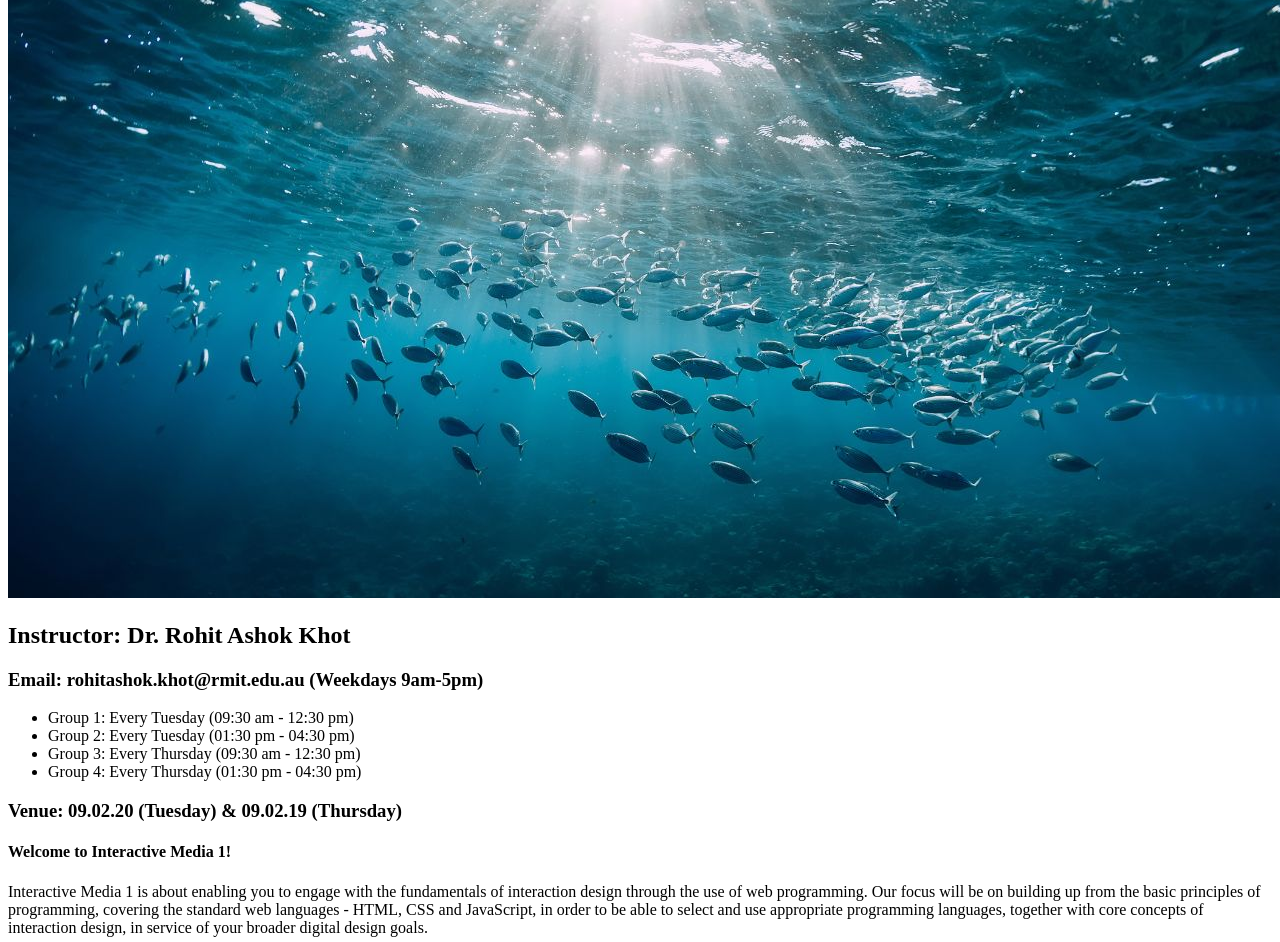
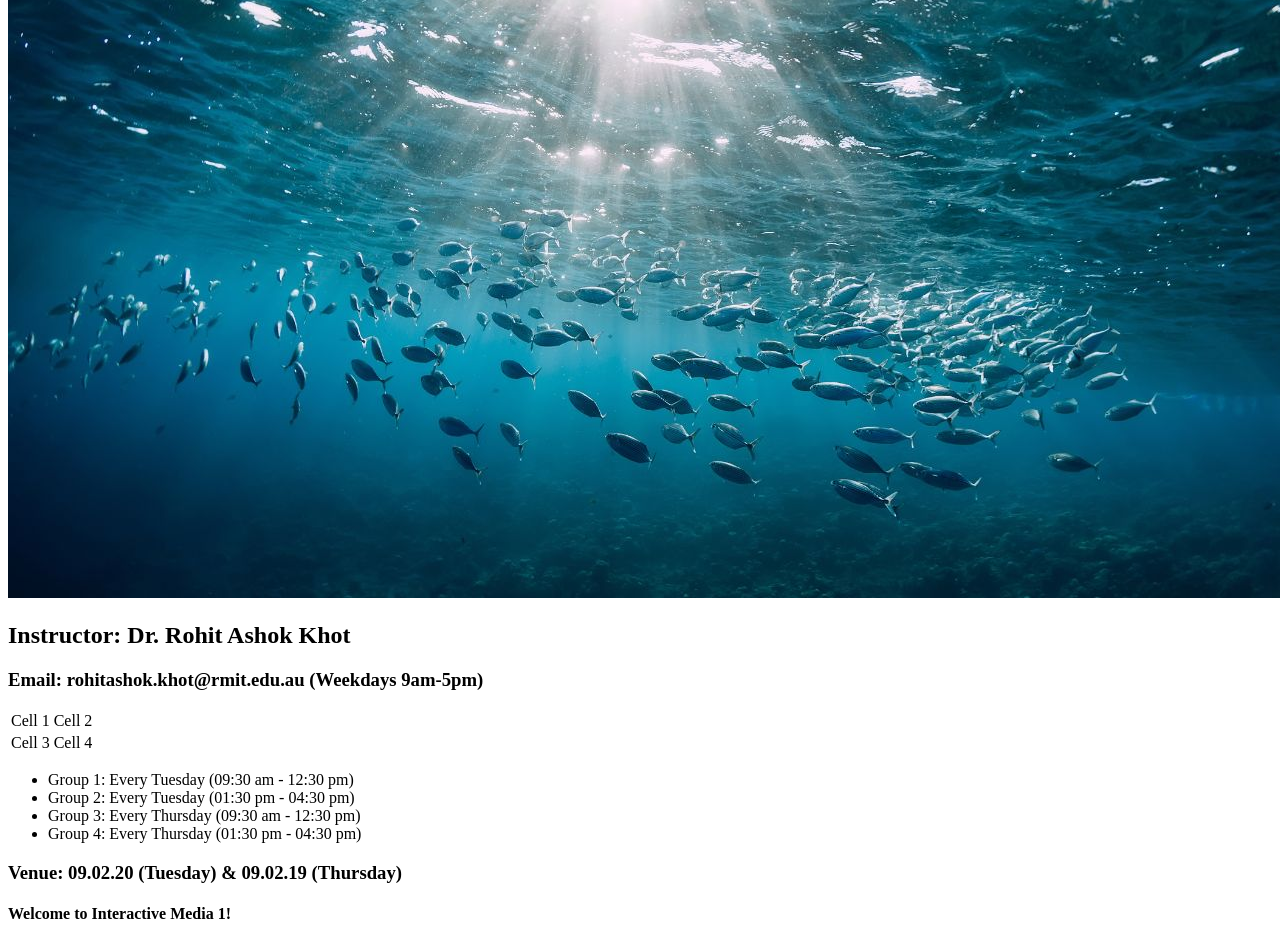
Before and after one commit to hqphu/hqphu.github.io, a plain HTML site: page index.html in a window 1280 px wide. Shown: the part 100-1042 px from the top of the page. Drawn offline with Linux system fonts and the light colour scheme.

Commit message:
added a table

```diff
--- a/index.html
+++ b/index.html
@@ -16,6 +16,16 @@
     <img src="../underwater-view.jpg" alt="This is an image of the ocean"/>
     <h2>Instructor: Dr. Rohit Ashok Khot</h2>
     <h3>Email: rohitashok.khot@rmit.edu.au (Weekdays 9am-5pm)</h3>
+    <table>
+      <tr>
+        <td>Cell 1</td>
+        <td>Cell 2</td>
+      </tr>
+      <tr>
+        <td>Cell 3</td>
+        <td>Cell 4</td>
+      </tr>
+    </table>
  <ul>
   <li>Group 1: Every Tuesday (09:30 am - 12:30 pm)</li>
   <li>Group 2: Every Tuesday (01:30 pm - 04:30 pm)</li>
```
